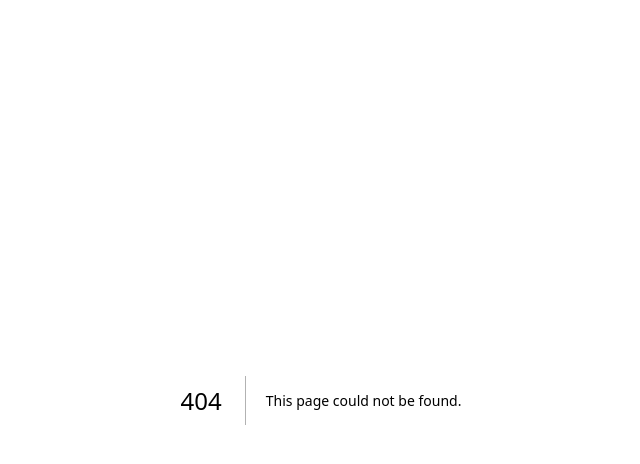
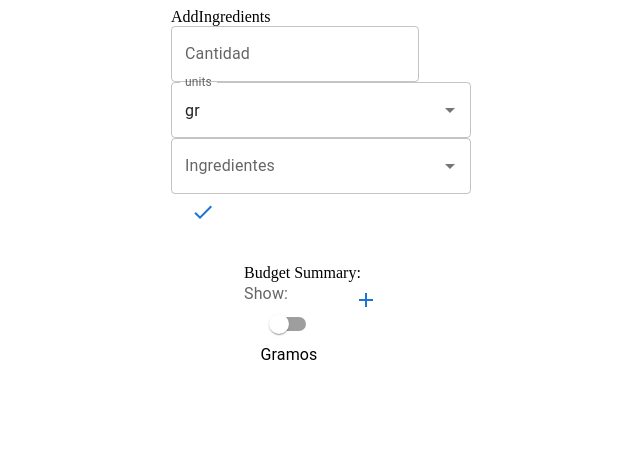
Before and after one commit to Piazzolla/calculadora-calorias, a Next.js app: page /tracker/add-budget in a window 1280 px wide. Before the commit this address had no page. Shown: the top 464 px of the page, without its empty margins (319-959 px from the left). Built offline with nearby package versions, Linux system fonts and the light colour scheme.

Commit message:
changing the word plate for budget as i define better what this app is about

```diff
--- a/components/budget/AddIngredients.tsx
+++ b/components/budget/AddIngredients.tsx
@@ -5,7 +5,7 @@ import Button from "@mui/material/Button";
 import CheckIcon from '@mui/icons-material/Check';
 import initialData from '../../data/initial-data';
 import { useForm, SubmitHandler } from "react-hook-form";
-import { PlateContext } from '../../context/plate/PlateContext';
+import { BudgetContext } from '../../context/budget/BudgetContext';
 import { SelectedIngredient } from '../../interfaces/SelectedIngredient';
 
 
@@ -24,14 +24,14 @@ export const AddIngredients = () => {
 
     const [ingredientSelectedName, setIngredientSelectedName] = useState<string | null>('');
 
-    const { plate, addIngredientToPlate } = useContext(PlateContext);
+    const { budget, addIngredientToBudget } = useContext(BudgetContext);
 
 
  //   const onSubmit: SubmitHandler<Inputs> = data => console.log(data);
 
 
 
-    const handleAddIngredientToPlate = (formIngredient: FormIngredient) => {
+    const handleAddIngredientToBudget = (formIngredient: FormIngredient) => {
         console.log(JSON.stringify(formIngredient));
      //   event.preventDefault();
         if (!ingredientSelectedName) return;
@@ -44,7 +44,7 @@ export const AddIngredients = () => {
         }
 //TODO: chequear no repetir nombre de ingrediente        if(plate.includes({ingObj})) return;
      //   const selectedIngredient:SelectedIngredient = {ingredient: ingObj, qty: 0, unit: 'gr'}  //TODO: qty
-    //    addIngredientToPlate(selectedIngredient);
+     addIngredientToBudget(selectedIngredient);
 
     }
 
@@ -53,7 +53,7 @@ export const AddIngredients = () => {
     return (
         <>
             <div>AddIngredients</div>
-            <form /*onSubmit={handleAddIngredientToPlate}>*/ onSubmit={handleSubmit(handleAddIngredientToPlate)}>
+            <form /*onSubmit={handleAddIngredientToPlate}>*/ onSubmit={handleSubmit(handleAddIngredientToBudget)}>
 
                     <TextField id="qty-input" label="Cantidad" {...register("qty")} type={"number"} />
                     <Autocomplete
@@ -85,8 +85,8 @@ export const AddIngredients = () => {
             {/* lista de ingredientes agregados */}
             <ul>
                 {
-                    plate?
-                    (plate.map(selectedIngredient => {
+                    budget?
+                    (budget.map(selectedIngredient => {
                         return <li key={selectedIngredient.ingredient.name}>{selectedIngredient.ingredient.name} - {selectedIngredient.qty} {selectedIngredient.unit}</li>
                     } ))
                     : null
--- a/components/budget/BudgetSummary.tsx
+++ b/components/budget/BudgetSummary.tsx
@@ -1,5 +1,5 @@
 import { useContext, useEffect, useState } from 'react';
-import { PlateContext } from '../../context/plate/PlateContext';
+import { BudgetContext } from '../../context/budget/BudgetContext';
 import Button from '@mui/material/Button';
 import AddIcon from '@mui/icons-material/Add';
 import Switch from '@mui/material/Switch';
@@ -10,23 +10,10 @@ import FormGroup from '@mui/material/FormGroup';
 
 export const BudgetSummary = () => {
 
-    const { plate, totalGrOfCarbs, totalGrOfFats, totalGrOfProtein, totalCalories } = useContext(PlateContext);
+    const { budget, totalGrOfCarbs, totalGrOfFats, totalGrOfProtein, totalCalories } = useContext(BudgetContext);
 
     const [showCalories, setShowCalories] = useState(false);
-    // const addUpCallback = (a: number, b: number) => {
-    //     return (a + b);
-    // }
 
-    // const carbs = plate.map(ingredient => ingredient.carbs).reduce(addUpCallback) || 0;
-    // const fat = plate.map(ingredient => ingredient.fat).reduce(addUpCallback) || 0;
-    // const protein = plate.map(ingredient => ingredient.protein).reduce(addUpCallback) || 0;
-
-    // useEffect(() => {
-    //     if (!plate.length) return;
-    //     setCarbs(plate.map(ingredient => ingredient.carbs).reduce(addUpCallback));
-    //     setFats(plate.map(ingredient => ingredient.fat).reduce(addUpCallback));
-    //     setProtein(plate.map(ingredient => ingredient.protein).reduce(addUpCallback));
-    // }, [plate])
 
     const handleSwitchChange = (event: React.ChangeEvent<HTMLInputElement>) => {
         setShowCalories(event.currentTarget.checked);
@@ -34,9 +21,9 @@ export const BudgetSummary = () => {
 
     return (
         <>
-            <div>PlateSummary:</div>
+            <div>Budget Summary:</div>
             <FormControl component="fieldset">
-                <FormLabel component="legend">Label placement</FormLabel>
+                <FormLabel component="legend">Show: </FormLabel>
                 <FormGroup aria-label="position" row>
                     <FormControlLabel
                         checked={showCalories}
@@ -47,12 +34,12 @@ export const BudgetSummary = () => {
                 </FormGroup>
             </FormControl>
             {
-                plate.length ?
+                budget.length ?
                     (<>
-                        <h1>Total Carbs: {totalGrOfCarbs * (showCalories ? 4 : 1)} { showCalories? "Calorias" : "Gramos"}</h1>
-                        <h1>Total Fat: {totalGrOfFats * (showCalories ? 9 : 1)} { showCalories? "Calorias" : "Gramos"}</h1>
-                        <h1>Total Protein: {totalGrOfProtein * (showCalories ? 4 : 1)} { showCalories? "Calorias" : "Gramos"}</h1>
-                        <h1>Total Calories: { totalCalories }</h1>
+                        <h2>Total Carbs: {totalGrOfCarbs * (showCalories ? 4 : 1)} { showCalories? "Calorias" : "Gramos"}</h2>
+                        <h2>Total Fat: {totalGrOfFats * (showCalories ? 9 : 1)} { showCalories? "Calorias" : "Gramos"}</h2>
+                        <h2>Total Protein: {totalGrOfProtein * (showCalories ? 4 : 1)} { showCalories? "Calorias" : "Gramos"}</h2>
+                        <h2>Total Calories: { totalCalories }</h2>
                     </>)
                     : null
 
--- a/context/plate/PlateContext.tsx
+++ b/context/budget/BudgetContext.tsx
@@ -1,17 +1,16 @@
 import { createContext } from 'react';
-import { Ingredient } from '../../interfaces/Ingredient';
 import { SelectedIngredient } from '../../interfaces/SelectedIngredient';
 
 
 
 interface ContextProps {
-    plate: SelectedIngredient[];
+    budget: SelectedIngredient[];
     totalGrOfCarbs: number;
     totalGrOfFats: number;
     totalGrOfProtein: number;
     totalCalories: number;
 
-    addIngredientToPlate: (ing: SelectedIngredient) => void;
+    addIngredientToBudget: (ing: SelectedIngredient) => void;
 }
 
-export const PlateContext = createContext({} as ContextProps);
+export const BudgetContext = createContext({} as ContextProps);
--- a/context/plate/PlateProvider.tsx
+++ b/context/budget/BudgetProvider.tsx
@@ -1,18 +1,18 @@
 import { FC, useReducer } from 'react';
-import { PlateContext, plateReducer } from './';
+import { BudgetContext, budgetReducer } from '.';
 import { Ingredient } from '../../interfaces/Ingredient';
 import { SelectedIngredient } from '../../interfaces/SelectedIngredient';
 
-export interface PlateState {
-   plate: SelectedIngredient[];
+export interface BudgetState {
+   budget: SelectedIngredient[];
    totalGrOfCarbs: number;
    totalGrOfFats: number;
    totalGrOfProtein: number;
    totalCalories: number;
 }
 
-const PLATE_INITIAL_STATE: PlateState = {
-   plate: [],
+const BUDGET_INITIAL_STATE: BudgetState = {
+   budget: [],
    totalGrOfCarbs: 0,
    totalGrOfFats: 0,
    totalGrOfProtein: 0,
@@ -30,37 +30,37 @@ interface ISumarizable {
 
 }
 
-export const PlateProvider:FC<Props> = ({ children }) => {
+export const BudgetProvider:FC<Props> = ({ children }) => {
 
    const addUpCallback = (a: number, b: number) => {
       return (a + b);
    }
 
    const getTotalAttribute = (attribute: ISumarizable, selectedIngredient: SelectedIngredient) => {
-      return state.plate.length?
-         state.plate.map(selectedIngredient => selectedIngredient.ingredient[attribute.name]).reduce(addUpCallback) + selectedIngredient.ingredient[attribute.name] : selectedIngredient.ingredient[attribute.name]
+      return state.budget.length?
+         state.budget.map(selectedIngredient => selectedIngredient.ingredient[attribute.name]).reduce(addUpCallback) + selectedIngredient.ingredient[attribute.name] : selectedIngredient.ingredient[attribute.name]
    }
 
-   const [state, dispatch] = useReducer(plateReducer, PLATE_INITIAL_STATE);
+   const [state, dispatch] = useReducer(budgetReducer, BUDGET_INITIAL_STATE);
 
-   const addIngredientToPlate = ( selectedIngredient: SelectedIngredient ) => {
+   const addIngredientToBudget = ( selectedIngredient: SelectedIngredient ) => {
 
       const carbs = getTotalAttribute({name:'carbs'}, selectedIngredient);
       const fats = getTotalAttribute({name:'fat'}, selectedIngredient);
       const prots = getTotalAttribute({name:'protein'}, selectedIngredient);
       const cals = getTotalAttribute({name:'cals'}, selectedIngredient);
 
-      dispatch({type: '[Plate] - addIngredient', payload: {selectedIngredient, carbs, fats, prots, cals}});
+      dispatch({type: '[Budget] - addIngredient', payload: {selectedIngredient, carbs, fats, prots, cals}});
    }
 
 
 
    return (
-       <PlateContext.Provider value={{
+       <BudgetContext.Provider value={{
            ...state,
-           addIngredientToPlate
+           addIngredientToBudget
        }}>
            { children }
-       </PlateContext.Provider>
+       </BudgetContext.Provider>
    )
 }
--- /dev/null
+++ b/context/budget/budgetReducer.ts
@@ -0,0 +1,27 @@
+import { SelectedIngredient } from 'interfaces/SelectedIngredient';
+import { BudgetState } from '.';
+
+type BudgetActionType =
+   | { type: '[Budget] - addIngredient', payload: {selectedIngredient:SelectedIngredient, carbs: number, fats: number, prots: number, cals: number} }
+
+
+export const budgetReducer = (state: BudgetState, action: BudgetActionType): BudgetState => {
+
+
+
+
+   switch (action.type) {
+      case '[Budget] - addIngredient':
+         return {
+            ...state,
+            budget: [...state.budget, action.payload.selectedIngredient],
+            totalGrOfCarbs: action.payload.carbs,
+            totalGrOfFats: action.payload.fats,
+            totalGrOfProtein: action.payload.prots,
+            totalCalories: action.payload.cals
+         }
+      default:
+         return state;
+   }
+
+}
--- /dev/null
+++ b/context/budget/index.ts
@@ -0,0 +1,5 @@
+
+
+export * from './BudgetContext';
+export * from './BudgetProvider';
+export * from './budgetReducer';
--- a/context/plate/index.ts
+++ /dev/null
@@ -1,5 +0,0 @@
-
-
-export * from './PlateContext';
-export * from './PlateProvider';
-export * from './plateReducer';
--- a/pages/index.tsx
+++ b/pages/index.tsx
@@ -1,7 +1,7 @@
 import Head from 'next/head'
 import clientPromise from '../lib/mongodb'
 import { InferGetServerSidePropsType } from 'next'
-import { PlateProvider } from 'context/plate'
+import { BudgetProvider } from 'context/budget'
 
 export async function getServerSideProps() {
   try {
```
Also changed, not shown: context/plate/plateReducer.ts (deleted, +0 -27 lines), pages/tracker/add-budget.tsx (renamed from pages/tracker/add-plate.tsx, +5 -5 lines).
